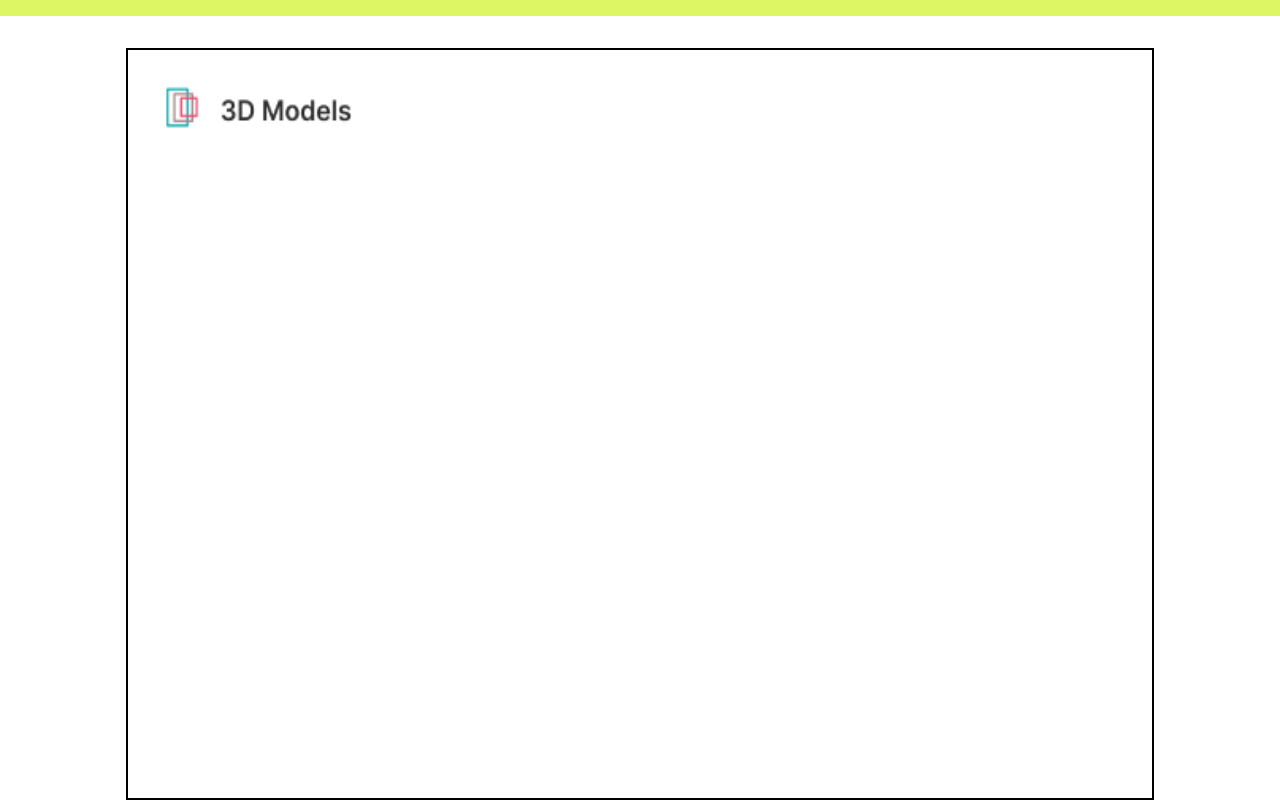
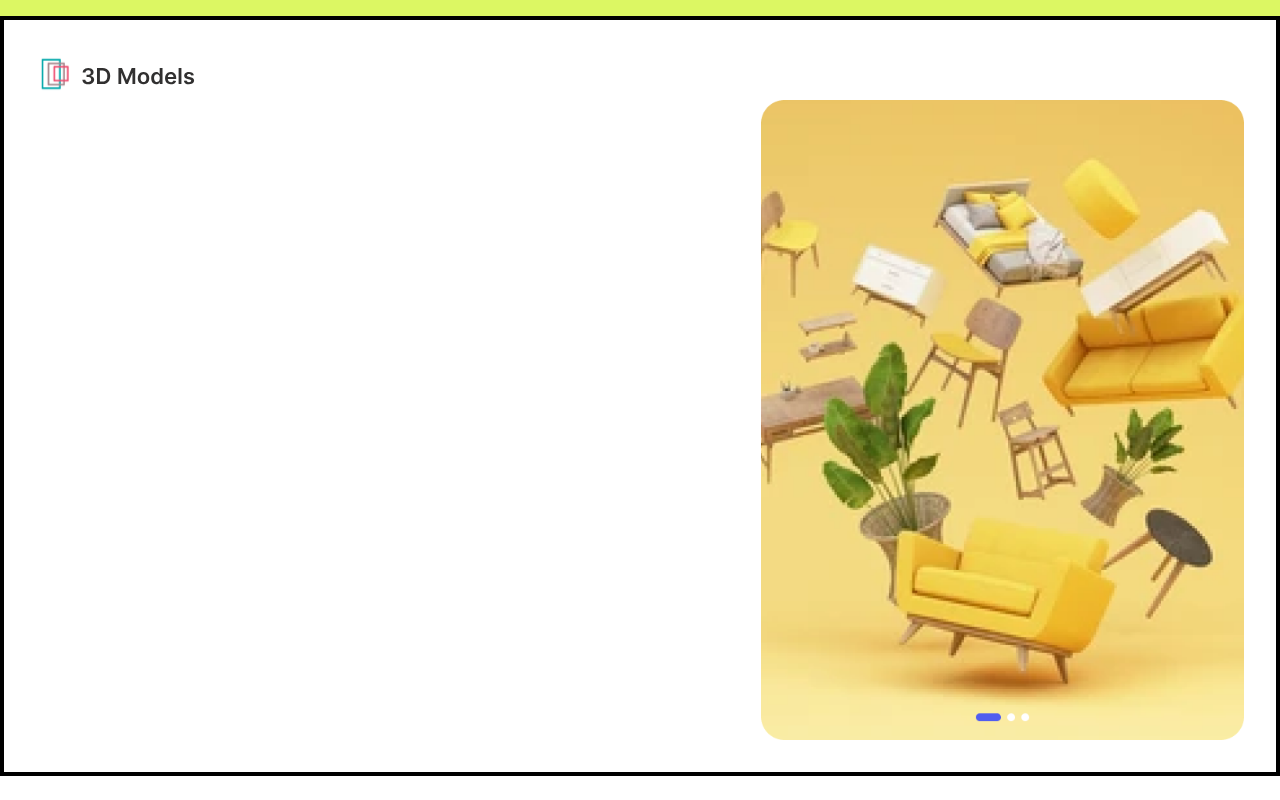
Before and after one commit to Harshit9651/figma2, a Vue app: page /Signin in a window 1280 px wide. Built offline with nearby package versions, Linux system fonts and the light colour scheme.

Commit message:
add new data sets

```diff
--- a/src/components/SignInPage.vue
+++ b/src/components/SignInPage.vue
@@ -4,45 +4,76 @@
 
     <div class="content-wrapper">
       <div class="logo">
-      <img src="../assets/Frame 22.png" alt="" />
-    </div>
+        <img src="../assets/3d_text_logo.svg" alt="Logo" />
+      </div>
+      <div class="containers">
+        <!-- Login Form Container -->
+        <div class="content-container"></div>
+        <!-- Image Container -->
+        <div class="image-container">
+          <img src="../assets/Group 4.png" alt="" />
+          <img src="" alt="" />
+        </div>
+      </div>
     </div>
   </div>
 </template>
+
 <script setup></script>
- <style lang="scss" scoped>
+
+<style lang="scss" scoped>
 .main-wrapper {
-  height: 100vh;
-  width: 100vw;
-  display: flex;
-  flex-direction: column;
- align-items: center;
-
-
-
+  // height: 98vh;
+  overflow: auto;
   .neo-green {
     width: 100%;
     height: 1rem;
     background: #dcf763;
-
   }
 
-  .content-wrapper{
-    margin-top: 2rem;
-    width: 80%;
-    border: 2px solid black;
-    height:95%;
+  .content-wrapper {
+    border: 4px solid black;
+    display: flex;
+    flex-flow: column nowrap;
+    padding: 2rem;
+    overflow: hidden; // Prevents content overflow from the main wrapper
+
     .logo {
-    width: 12rem;
-    height: 3.5rem;
-    margin: 2rem;
+      width: 10rem;
+      height: 3rem;
 
-    img{
-      height: 100%;
+      img {
+        height: 100%;
+        width: 100%;
+      }
+    }
+
+    .containers {
+      display: flex;
+      justify-content: space-between;
+      align-items: center;
       width: 100%;
+
+      .content-container {
+        /* Optional styling for additional content */
+      }
+
+      .image-container {
+        flex: 1; // Automatically take available space
+        max-width: 40%; // Limit the width of the image container
+        max-height: 100%; // Prevent vertical overflow
+        overflow: hidden; // Ensure the container does not overflow
+        display: flex;
+        justify-content: center; // Center the image if needed
+        align-items: center;
+
+        img {
+          max-width: 100%; // Ensure the image scales down to fit the container
+          max-height: 100%; // Prevent the image from overflowing vertically
+          object-fit: contain; // Ensures the image maintains its aspect ratio
+        }
+      }
     }
   }
-  }
 }
-
 </style>
```
Also changed, not shown: src/assets/3d_text_logo.svg (added), src/assets/Group 4.png (added).
